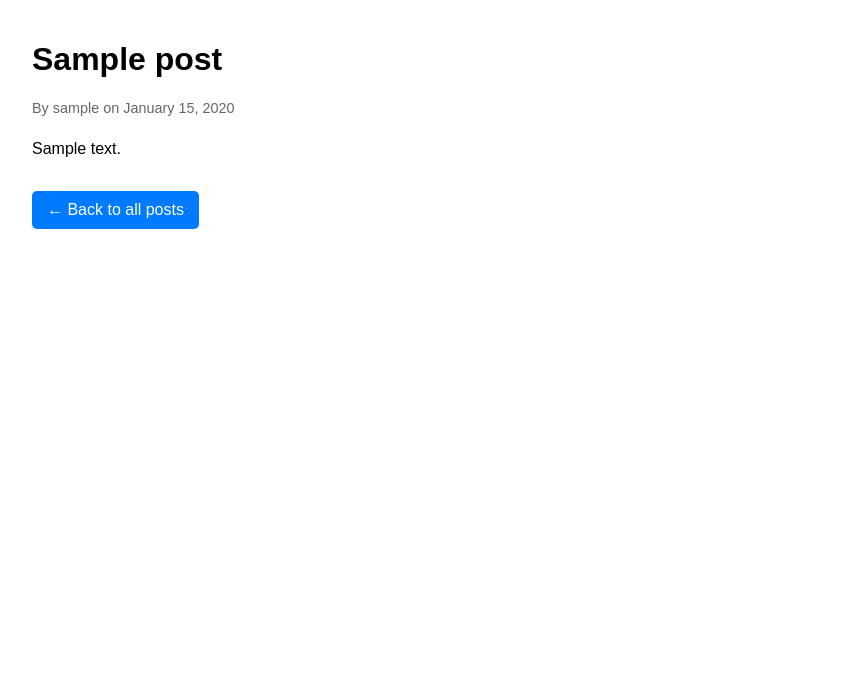
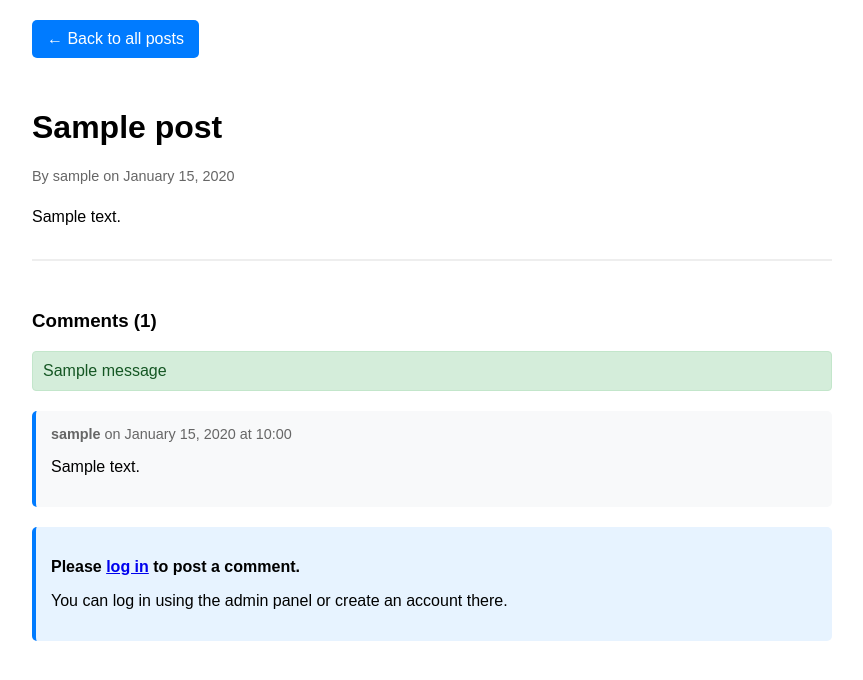
Before and after one commit to Hadidomena/Blogging-made-with-Django, a Django app: page /post/1/ in a window 1280 px wide. Shown: the top 680 px of the page, without its empty margins (208-1071 px from the left). Run offline with Django 5.2, Linux system fonts and the light colour scheme; tables that the repository leaves empty hold one stand-in row (values such as "Sample post"); one stand-in notice (Sample message) is shown.

Commit message:
add comments for users and admins, add display of comments

```diff
--- /dev/null
+++ b/webBlog/forms.py
@@ -0,0 +1,17 @@
+from django import forms
+from .models import Comment
+
+class CommentForm(forms.ModelForm):
+    class Meta:
+        model = Comment
+        fields = ['content']
+        widgets = {
+            'content': forms.Textarea(attrs={
+                'rows': 4,
+                'placeholder': 'Write your comment here...',
+                'class': 'form-control'
+            })
+        }
+        labels = {
+            'content': 'Your Comment'
+        }
--- a/webBlog/models.py
+++ b/webBlog/models.py
@@ -13,3 +13,15 @@ class Post(models.Model):
 
     class Meta:
         ordering = ['-created_at']
+
+class Comment(models.Model):
+    post = models.ForeignKey(Post, on_delete=models.CASCADE, related_name='comments')
+    author = models.ForeignKey(User, on_delete=models.CASCADE)
+    content = models.TextField()
+    created_at = models.DateTimeField(auto_now_add=True)
+
+    def __str__(self):
+        return f'Comment by {self.author} on {self.post.title}'
+
+    class Meta:
+        ordering = ['created_at']
--- a/webBlog/templates/webBlog/post_detail.html
+++ b/webBlog/templates/webBlog/post_detail.html
@@ -25,13 +25,91 @@
             color: white;
             text-decoration: none;
             border-radius: 5px;
+            margin-bottom: 30px;
         }
         .back-link:hover {
             background-color: #0056b3;
         }
+        .comments-section {
+            border-top: 2px solid #eee;
+            padding-top: 30px;
+            margin-top: 30px;
+        }
+        .comment {
+            background-color: #f8f9fa;
+            padding: 15px;
+            margin-bottom: 15px;
+            border-radius: 5px;
+            border-left: 4px solid #007bff;
+        }
+        .comment-meta {
+            font-size: 0.9em;
+            color: #666;
+            margin-bottom: 10px;
+        }
+        .comment-form {
+            background-color: #f8f9fa;
+            padding: 20px;
+            border-radius: 5px;
+            margin-top: 20px;
+        }
+        .form-group {
+            margin-bottom: 15px;
+        }
+        .form-group label {
+            display: block;
+            margin-bottom: 5px;
+            font-weight: bold;
+        }
+        .form-control {
+            width: 100%;
+            padding: 10px;
+            border: 1px solid #ddd;
+            border-radius: 4px;
+            font-family: Arial, sans-serif;
+            box-sizing: border-box;
+        }
+        .btn {
+            background-color: #007bff;
+            color: white;
+            padding: 10px 20px;
+            border: none;
+            border-radius: 4px;
+            cursor: pointer;
+        }
+        .btn:hover {
+            background-color: #0056b3;
+        }
+        .messages {
+            margin-bottom: 20px;
+        }
+        .alert {
+            padding: 10px;
+            border-radius: 4px;
+            margin-bottom: 10px;
+        }
+        .alert-success {
+            background-color: #d4edda;
+            color: #155724;
+            border: 1px solid #c3e6cb;
+        }
+        .alert-error {
+            background-color: #f8d7da;
+            color: #721c24;
+            border: 1px solid #f5c6cb;
+        }
+        .login-prompt {
+            background-color: #e7f3ff;
+            padding: 15px;
+            border-radius: 5px;
+            border-left: 4px solid #007bff;
+            margin-top: 20px;
+        }
     </style>
 </head>
 <body>
+    <a href="{% url 'post_list' %}" class="back-link">← Back to all posts</a>
+
     <h1>{{ post.title }}</h1>
     <div class="post-meta">
         By {{ post.author }} on {{ post.created_at|date:"F d, Y" }}
@@ -42,6 +120,53 @@
     <div class="post-content">
         {{ post.content|linebreaks }}
     </div>
-    <a href="{% url 'post_list' %}" class="back-link">← Back to all posts</a>
+
+    <div class="comments-section">
+        <h3>Comments ({{ comments.count }})</h3>
+
+        {% if messages %}
+            <div class="messages">
+                {% for message in messages %}
+                    <div class="alert alert-{{ message.tags }}">
+                        {{ message }}
+                    </div>
+                {% endfor %}
+            </div>
+        {% endif %}
+
+        {% if comments %}
+            {% for comment in comments %}
+                <div class="comment">
+                    <div class="comment-meta">
+                        <strong>{{ comment.author }}</strong> on {{ comment.created_at|date:"F d, Y \a\t H:i" }}
+                    </div>
+                    <div class="comment-content">
+                        {{ comment.content|linebreaks }}
+                    </div>
+                </div>
+            {% endfor %}
+        {% else %}
+            <p>No comments yet. Be the first to comment!</p>
+        {% endif %}
+
+        {% if user.is_authenticated %}
+            <div class="comment-form">
+                <h4>Add a comment</h4>
+                <form method="post">
+                    {% csrf_token %}
+                    <div class="form-group">
+                        {{ form.content.label_tag }}
+                        {{ form.content }}
+                    </div>
+                    <button type="submit" class="btn">Post Comment</button>
+                </form>
+            </div>
+        {% else %}
+            <div class="login-prompt">
+                <p><strong>Please <a href="/admin/login/">log in</a> to post a comment.</strong></p>
+                <p>You can log in using the admin panel or create an account there.</p>
+            </div>
+        {% endif %}
+    </div>
 </body>
 </html>
--- a/webBlog/views.py
+++ b/webBlog/views.py
@@ -1,5 +1,8 @@
-from django.shortcuts import render, get_object_or_404
-from .models import Post
+from django.shortcuts import render, get_object_or_404, redirect
+from django.contrib.auth.decorators import login_required
+from django.contrib import messages
+from .models import Post, Comment
+from .forms import CommentForm
 
 def post_list(request):
     posts = Post.objects.all()
@@ -7,4 +10,26 @@ def post_list(request):
 
 def post_detail(request, pk):
     post = get_object_or_404(Post, pk=pk)
-    return render(request, 'webBlog/post_detail.html', {'post': post})
+    comments = post.comments.all()
+
+    if request.method == 'POST':
+        if request.user.is_authenticated:
+            form = CommentForm(request.POST)
+            if form.is_valid():
+                comment = form.save(commit=False)
+                comment.post = post
+                comment.author = request.user
+                comment.save()
+                messages.success(request, 'Your comment has been added!')
+                return redirect('post_detail', pk=post.pk)
+        else:
+            messages.error(request, 'You need to be logged in to comment.')
+            return redirect('post_detail', pk=post.pk)
+    else:
+        form = CommentForm()
+
+    return render(request, 'webBlog/post_detail.html', {
+        'post': post,
+        'comments': comments,
+        'form': form
+    })
```
Also changed, not shown: webBlog/admin.py (+11 -1 lines), webBlog/templates/webBlog/post_list.html (+8 -0 lines).
